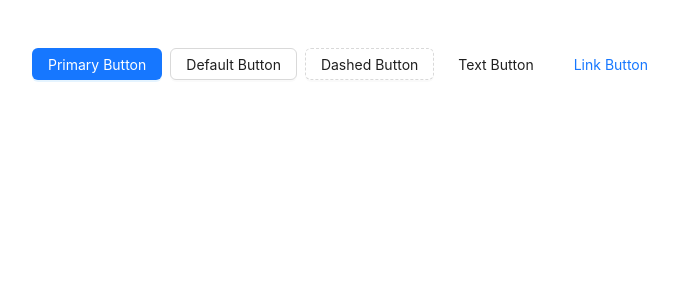
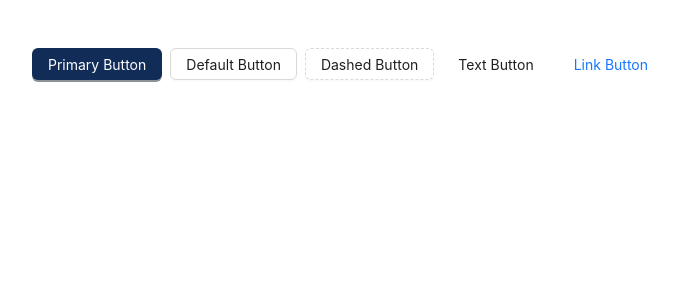
Before and after one commit to it27427/freelance-services-marketplace, a Next.js app: page / in a window 1280 px wide. Shown: the top 300 px of the page, without its empty margins (16-694 px from the left). Built offline with nearby package versions, Linux system fonts and the light colour scheme.

Commit message:
theme primary color changed

```diff
--- a/provider/ThemeProvider.tsx
+++ b/provider/ThemeProvider.tsx
@@ -1,7 +1,18 @@
 import { ConfigProvider } from 'antd';
 
 const ThemeProvider = ({ children }: { children: React.ReactNode }) => {
-  return <ConfigProvider>{children}</ConfigProvider>;
+  return (
+    <ConfigProvider
+      theme={{
+        token: {
+          colorPrimary: '#102C57',
+        },
+        components: {},
+      }}
+    >
+      {children}
+    </ConfigProvider>
+  );
 };
 
 export default ThemeProvider;
```
